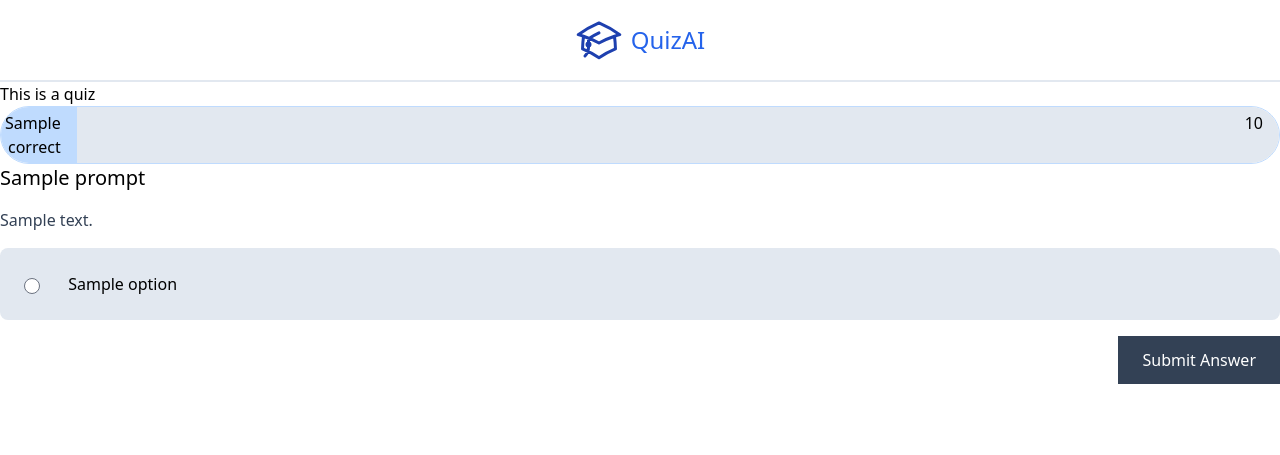
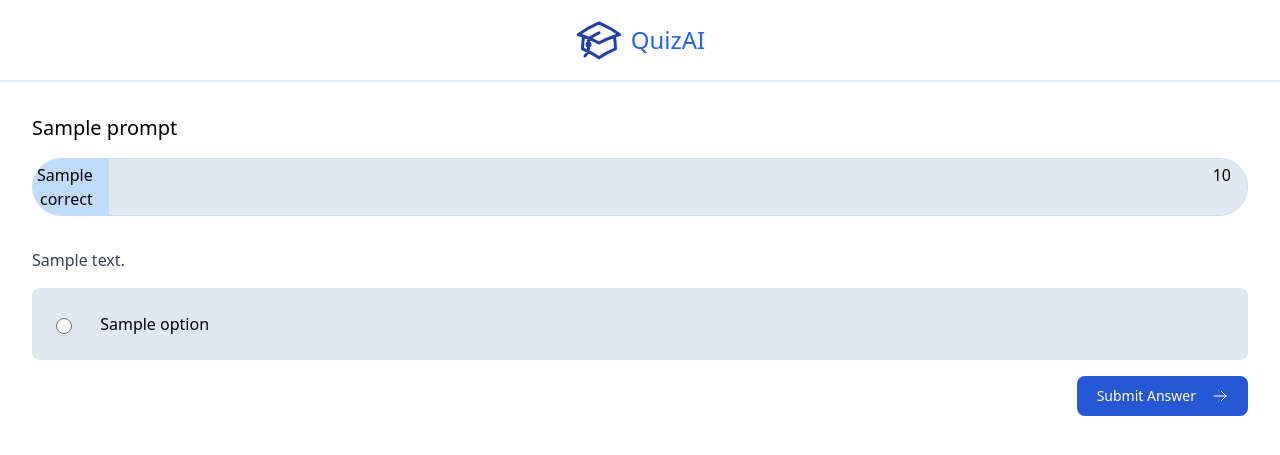
Before and after one commit to thisisthemurph/quizai, a FastAPI app: template templates/question-page.html in a window 1280 px wide. Shown: the top 455 px of the page. Run offline with FastAPI, Linux system fonts and the light colour scheme; the template is opened without the code that fills it: most values are stand-ins (such as "Sample title", 1, 10 or a date in 2020); style sheets or scripts are compiled from the project's sources; parts of the project's set-up code (start-up, migrations or seed data) failed here and were passed over; some libraries are stand-ins or nearby versions.

Commit message:
Updates styles

```diff
--- a/templates/partials/question.html
+++ b/templates/partials/question.html
@@ -1,9 +1,13 @@
+{% from 'macros/icon.html' import icon %}
+
 <form hx-post="/quiz/{{ quiz_id }}/{{ question.id }}/submit" hx-swap="outerHTML">
-    <header class="mb-4">
-        {% include 'partials/segmented-quiz-bar.html' %}
+    <header class="flex flex-col gap-4 mb-8">
         <h4 class="text-xl">
             {{ prompt }}
         </h4>
+        <span class="block">
+            {% include 'partials/segmented-quiz-bar.html' %}
+        </span>
     </header>
     <fieldset class="flex flex-col gap-4 mb-4">
         <legend class="text-slate-700 mb-4">{{ question.text }}</legend>
@@ -17,8 +21,9 @@
     </fieldset>
 
     <div class="flex justify-end">
-        <button type="submit" class="bg-slate-700 text-white px-6 py-3">
+        <button type="submit" class="btn btn-primary">
             Submit Answer
+            {{ icon('arrow-right', class='w-4 h-4') }}
         </button>
     </div>
 </form>
--- a/templates/question-page.html
+++ b/templates/question-page.html
@@ -2,8 +2,7 @@
 {% block title %}Quiz{% endblock %}
 
 {% block content %}
-<main>
-    <h2>This is a quiz</h2>
+<main class="p-8">
     {% include 'partials/question.html' %}
 </main>
 {% endblock %}
```
